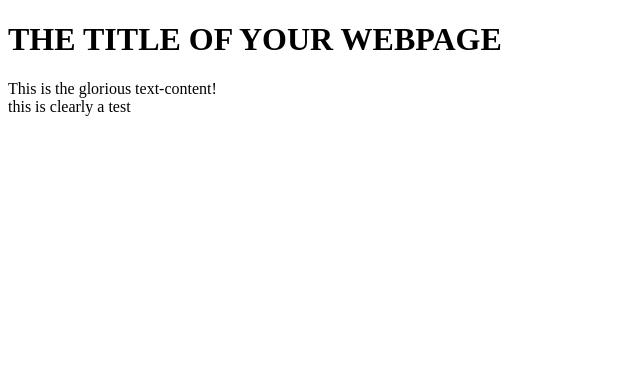
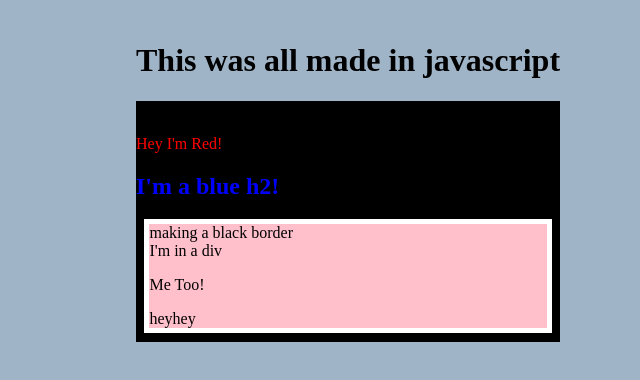
Before and after one commit to rytonius/odinproject, a plain HTML site: page javascript_dom/index.html in a window 1280 px wide. Shown: the whole page, without its empty margins (0-640 px from the left). Drawn offline with Linux system fonts and the light colour scheme.

Commit message:
finish out the javascript_dom lesson

```diff
--- a/javascript_dom/index.html
+++ b/javascript_dom/index.html
@@ -3,17 +3,17 @@
 <head>
     <meta charset='utf-8'>
     <meta http-equiv='X-UA-Compatible' content='IE=edge'>
-    <title>Page Title</title>
+    <title>Dom Tutorial</title>
     <meta name='viewport' content='width=device-width, initial-scale=1'>
     <link rel='stylesheet' type='text/css' media='screen' href='main.css'>
-
+    <script src='main.js' defer></script>
 </head>
 <body>
     <h1>
-        THE TITLE OF YOUR WEBPAGE
+        This was all made in javascript
     </h1>
     <div id="container"></div>
 
-    <script src='main.js'></script>
+
 </body>
 </html>
--- a/javascript_dom/main.css
+++ b/javascript_dom/main.css
@@ -0,0 +1,8 @@
+body {
+    display:flex;
+    flex-direction: column;
+    width:fit-content;
+    height:auto;
+    padding:1% 10%;
+
+}
--- a/javascript_dom/main.js
+++ b/javascript_dom/main.js
@@ -1,4 +1,7 @@
+document.querySelector("body").style.backgroundColor = "rgb(160,180,200";
+//grab the newly minted container
 const container = document.querySelector('#container');
+container.style.backgroundColor = "rgb(0, 0, 0"
 
 const content = document.createElement('div');
 content.classList.add('content');
@@ -6,8 +9,49 @@ content.textContent = 'This is the glorious text-content!';
 
 container.appendChild(content);
 
-const test = document.createElement('divvy');
-test.classList.add('test')
-test.textContent = 'this is clearly a test'
+//creating element <p>  when using elements you get an object so you have to treat it similar to array to select
+// item(0) order of <p> if you have more than 1
+const p = document.createElement('p');
+var ptext = document.createTextNode("Hey I'm Red!");
+// document.getElementsByName('p').style.color = "red";
+p.appendChild(ptext);
+container.appendChild(p)
 
-container.appendChild(test)
+document.getElementsByTagName('p').item(0).style.color = "#f00";
+
+// creating elment <h2> and setting it to be blue
+//best way to handle this after creating is to select with docuement.querySelector('h3')
+const h2 = document.createElement('h2');
+
+h2.appendChild(document.createTextNode("I'm a blue h2!"))
+container.appendChild(h2)
+document.querySelector('h2').style.color = "blue";
+
+// creating element <div id="PinkBackground">
+const blackborder = document.createElement('div');
+blackborder.id = 'PinkBackground';
+blackborder.textContent = "making a black border"
+container.appendChild(blackborder);
+const EditBorder = document.getElementById('PinkBackground');
+
+//this sets a thick solid blue line
+EditBorder.style.border = "thick solid rgb( 255, 255, 255)";
+EditBorder.style.backgroundColor = "pink";
+EditBorder.style.margin = "2% 2%";
+blackborder.style.alignItems = "center";
+
+// this makes an easyway to create an element inside of another
+// then give it an id and some text
+const h1 = EditBorder.appendChild(document.createElement("div"))
+h1.id = "h1"
+h1.textContent = "I'm in a div"
+
+
+EditBorder.appendChild(Object.assign(document.createElement('p'),{textContent:"Me Too!"}))
+EditBorder.appendChild(Object.assign(document.createElement('div'),{id:"hey", textContent:"heyhey"}))
+// a <p> with red text that says “Hey I’m red!”
+// an <h3> with blue text that says “I’m  blue h3!”
+// a <div> with a black border and pink background color with the following elements inside of it:
+//     another <h1> that says “I’m in a div”
+//     a <p> that says “ME TOO!”
+//     Hint for this one: after creating the <div> with createElement, append the <h1> and <p> to it before adding it to the container.
```
